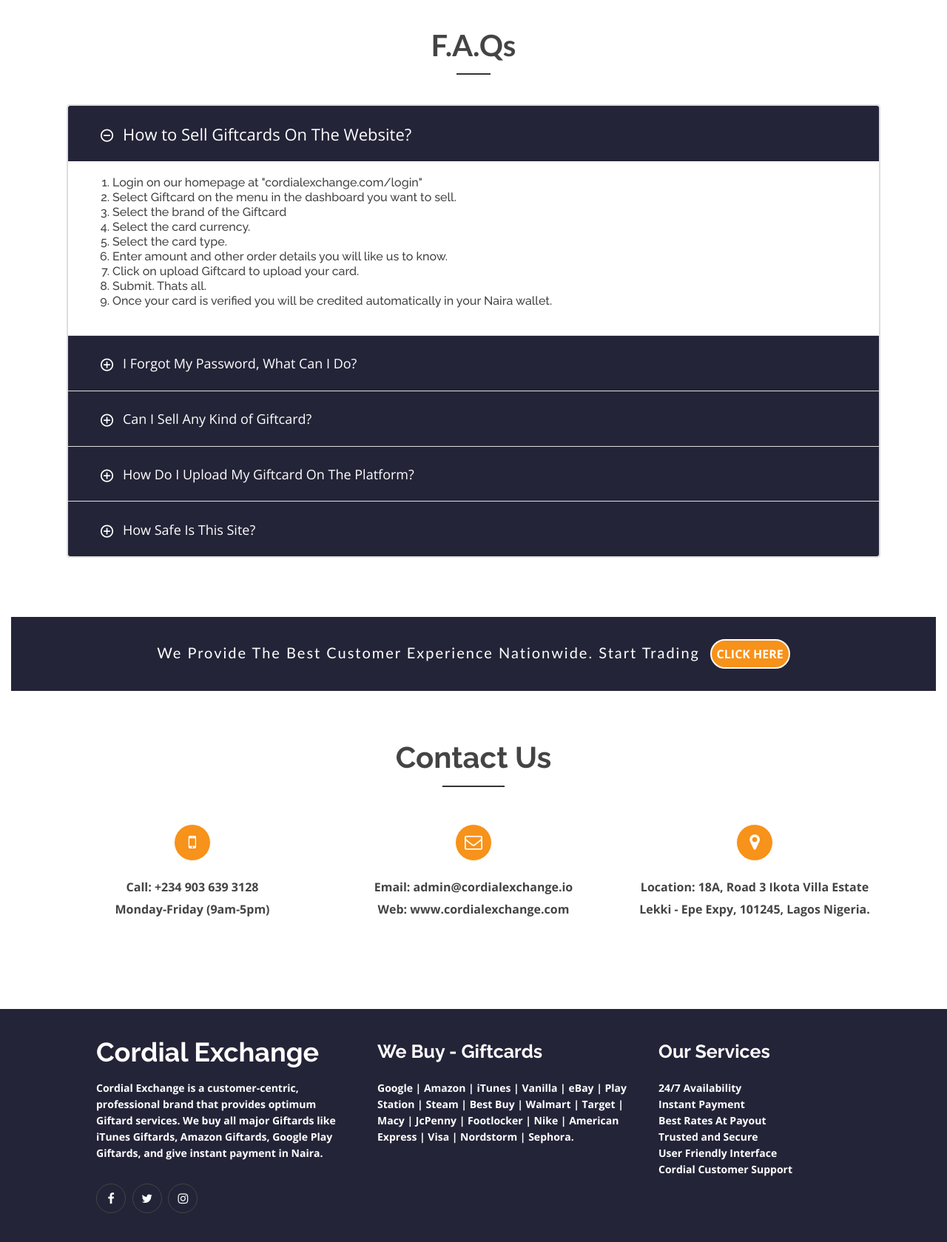
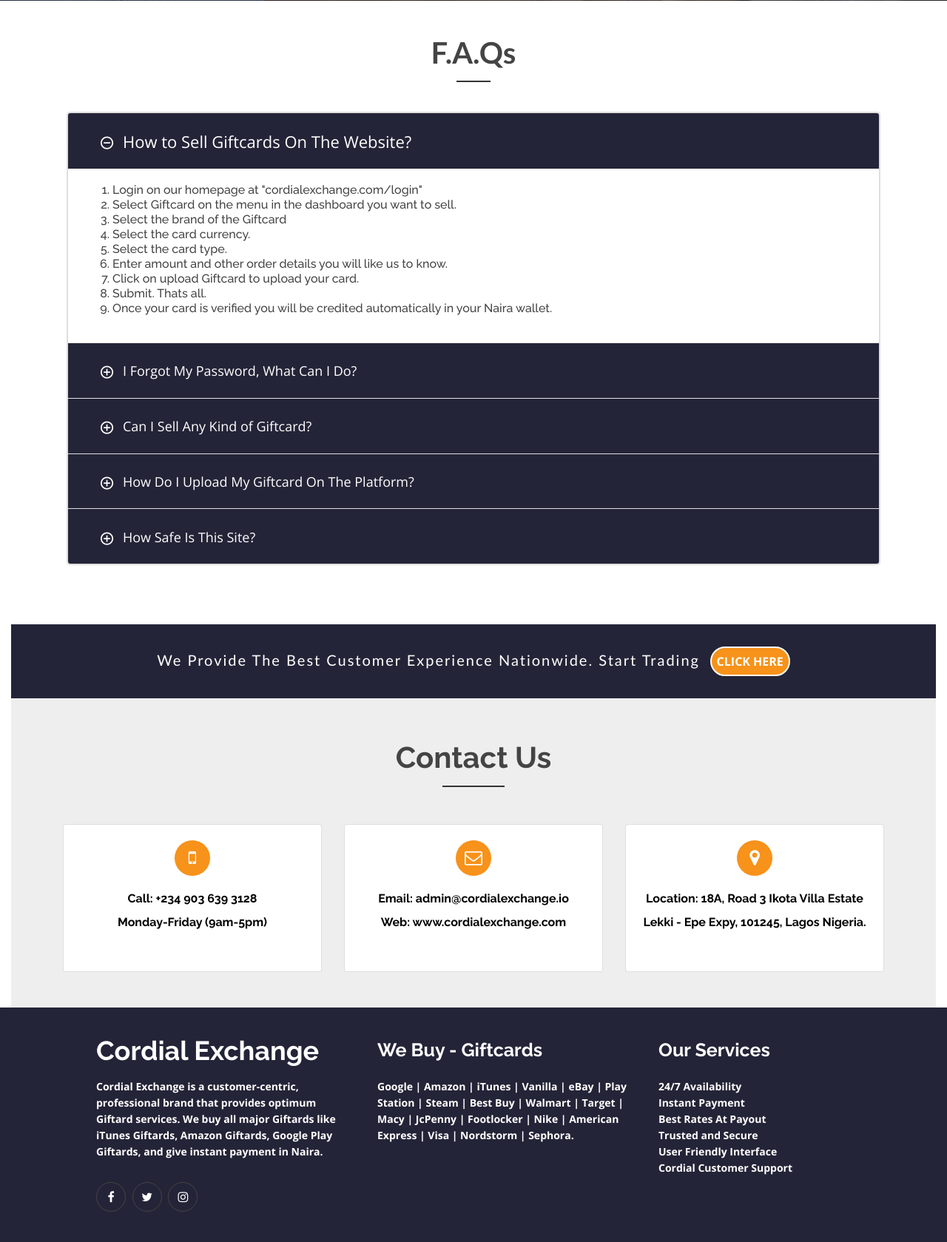
Before and after one commit to toluwanicareer/Giftcard, a Django app: page / in a window 1280 px wide. Shown: the part 3613-5292 px from the top of the page at 74% size. Run offline with Django 3.2, Linux system fonts and the light colour scheme; some libraries are stand-ins or nearby versions.

Commit message:
improved

```diff
--- a/giftcard/static/css/style.css
+++ b/giftcard/static/css/style.css
@@ -2166,8 +2166,14 @@
 
 #team {
     background: #eee !important;
-    margin-bottom: -60px;
+    margin-bottom: -50px;
     padding-bottom: -20px;
+}
+
+#team2 {
+  background: #eee !important;
+  margin-bottom: -30px;
+  padding-bottom: -20px;
 }
 
 
--- a/giftcard/templates/_base.html
+++ b/giftcard/templates/_base.html
@@ -87,12 +87,12 @@
          <nav class="nav-menu d-none d-lg-block">
             <ul>
                <li class="active"><a href="{% url 'home' %}">Home</a></li>
-               <li><a href="#services">Services</a></li>
+               <li><a href="#team">Services</a></li>
                <li><a href="#aboutpage">About</a></li>
                <li><a href="#portfolio">Portfolio</a></li>
                <li><a href="#testimonials">Testimonials</a></li>
                <li><a href="#faq">F.A.Q</a></li>
-               <li><a href="#contact">Contact</a></li>
+               <li><a href="#team2">Contact</a></li>
 
             </ul>
          </nav><!-- .nav-menu -->
--- a/giftcard/templates/index.html
+++ b/giftcard/templates/index.html
@@ -921,10 +921,9 @@
 
 
     <!-- ======= Contact Section ======= -->
-    <div id="contact" class="contact-area">
-      <div class="contact-inner area-padding">
-        <div class="contact-overly"></div>
-        <div class="container ">
+
+    <section id="team2" class="pb-5">
+      <div class="container grid-container">
         <div class="row">
           <div class="col-md-12 col-sm-12 col-xs-12">
             <div class="section-headline text-center">
@@ -933,46 +932,84 @@
           </div>
           </div>
     <div class="row">
-            <!-- Start contact icon column -->
-            <div class="col-md-4 col-sm-4 col-xs-12">
-              <div class="contact-icon text-center">
+      <!-- Team member -->
+      <div class="col-xs-12 col-sm-6 col-md-4">
+          <div class="image-flip" >
+              <div class="mainflip flip-0">
+                  <div class="frontside">
+                      <div class="card">
+                          <div class="card-body text-center">
                             <div class="single-icon">
                             <i class="fa fa-mobile"></i>
-                  <p>
-                    Call: +234 903 639 3128<br>
-                    <span>Monday-Friday (9am-5pm)</span>
-                  </p>
+                          </div>
+
+                              <h6 class="card-title">Call: +234 903 639 3128</h6>
+                              <h6 class="card-title">Monday-Friday (9am-5pm)</h6>
+
+
                           </div>
                       </div>
                   </div>
-            <!-- Start contact icon column -->
-            <div class="col-md-4 col-sm-4 col-xs-12">
-              <div class="contact-icon text-center">
-                <div class="single-icon">
-                  <i class="fa fa-envelope-o"></i>
-                  <p>
-                    Email: admin@cordialexchange.io<br>
-                    <span>Web: www.cordialexchange.com</span>
-                  </p>
+
               </div>
           </div>
       </div>
-            <!-- Start contact icon column -->
-            <div class="col-md-4 col-sm-4 col-xs-12">
-              <div class="contact-icon text-center">
+
+
+              <!-- Team member -->
+      <div class="col-xs-12 col-sm-6 col-md-4">
+        <div class="image-flip" >
+            <div class="mainflip flip-0">
+                <div class="frontside">
+                    <div class="card">
+                        <div class="card-body text-center">
                           <div class="single-icon">
-                  <i class="fa fa-map-marker"></i>
-                  <p>
-                    Location: 18A, Road 3 Ikota Villa Estate <br>
-                    <span>Lekki - Epe Expy, 101245, Lagos Nigeria.</span>
-                  </p>
+                            <i class="fa fa-envelope-o"></i>
+                          </div>
+
+                            <h6 class="card-title">Email: admin@cordialexchange.io</h6>
+                            <h6 class="card-title">Web: www.cordialexchange.com</h6>
+
+
                         </div>
                     </div>
                 </div>
+
             </div>
         </div>
     </div>
-    </div><!-- End Contact Section -->
+
+
+          <!-- Team member -->
+          <div class="col-xs-12 col-sm-6 col-md-4">
+            <div class="image-flip" >
+                <div class="mainflip flip-0">
+                    <div class="frontside">
+                        <div class="card">
+                            <div class="card-body text-center">
+                              <div class="single-icon">
+                                <i class="fa fa-map-marker"></i>
+
+                              </div>
+
+                                <h6 class="card-title">Location: 18A, Road 3 Ikota Villa Estate</h6>
+                                <h6 class="card-title">Lekki - Epe Expy, 101245, Lagos Nigeria.</h6>
+
+                            </div>
+                        </div>
+                    </div>
+
+                </div>
+            </div>
+        </div>
+
+
+      </div>
+      </div>
+      </section>
+      <!-- ./Team member -->
+
+
 
 </main><!-- End #main -->
 
```
Also changed, not shown: giftcard/giftcard/settings.py (+7 -7 lines). Lines whose indentation alone changed are shown as unchanged.
